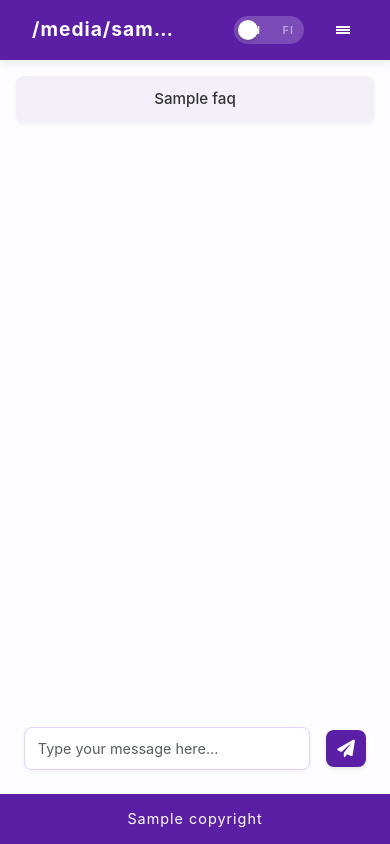
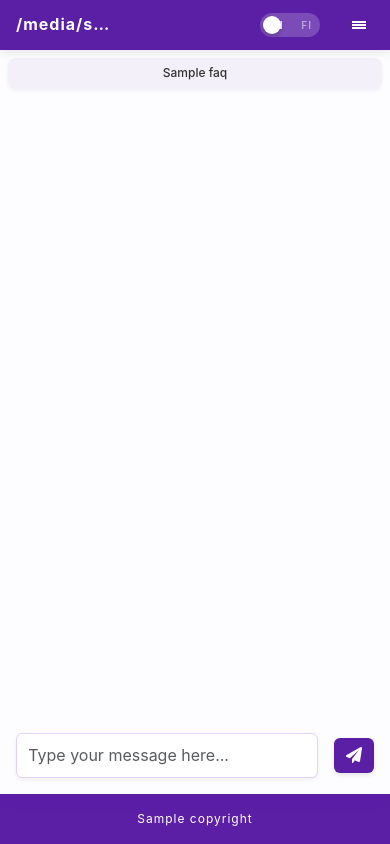
Before and after one commit to nasiriubat/thesis-rag, a Python web app: template templates/public/index.html in a window 390 px wide. Run offline with Jinja, Linux system fonts and the light colour scheme; the template is opened without the code that fills it: most values are stand-ins (such as "Sample title", 1, 10 or a date in 2020).

Commit message:
responsiveness edited

```diff
--- a/templates/public/index.html
+++ b/templates/public/index.html
@@ -409,6 +409,9 @@ html, body {
     padding: 0;
     overflow: hidden;
     font-family: 'Inter', -apple-system, BlinkMacSystemFont, 'Segoe UI', Roboto, Oxygen, Ubuntu, Cantarell, sans-serif;
+    -webkit-text-size-adjust: 100%;
+    -webkit-tap-highlight-color: transparent;
+    touch-action: manipulation;
 }
 
 .visitor-bg {
@@ -645,6 +648,9 @@ html, body {
     transition: all 0.3s ease;
     box-shadow: 0 2px 4px rgba(0,0,0,0.05);
     flex: 1;
+    -webkit-appearance: none;
+    -moz-appearance: none;
+    appearance: none;
 }
 
 .visitor-chat-input:focus {
@@ -723,36 +729,27 @@ html, body {
     .main-content-wrapper {
         margin: 0.5rem;
         padding: 0.5rem;
+        height: calc(100vh - 110px);
     }
 
     .visitor-sidebar {
-        width: 100%;
-        max-width: none;
-        min-width: unset;
-        position: fixed;
-        left: -100%;
-        top: 60px;
-        bottom: 50px;
-        z-index: 1000;
-        background: #fff;
-        transition: left 0.3s ease;
-    }
-
-    .visitor-sidebar.active {
-        left: 0;
+        display: none;
     }
 
     .visitor-main-bg {
         width: 100%;
+        border-radius: 8px;
     }
 
     .visitor-chat-container {
         padding: 1rem;
+        border-radius: 8px;
     }
 
     .user-message .visitor-message-content,
     .bot-message .visitor-message-content {
-        max-width: 90%;
+        max-width: 85%;
+        font-size: 0.9rem;
     }
 
     .hamburger-btn {
@@ -762,35 +759,53 @@ html, body {
     .nav-icons {
         display: none !important;
     }
+
+    .quick-faq-btn {
+        font-size: 0.85rem;
+        padding: 0.6rem 0.8rem;
+    }
 }
 
 @media (max-width: 767.98px) {
     .navbar-logo {
-        font-size: 1.2rem;
-        max-width: 150px;
+        font-size: 1.1rem;
+        max-width: 120px;
+    }
+
+    .visitor-navbar {
+        padding: 0.75rem;
+        height: 55px;
+    }
+
+    .nav-main {
+        padding: 0 0.75rem;
     }
 
     .visitor-chat-form {
         flex-direction: row;
         gap: 0.5rem;
         padding: 0.5rem;
+        margin-top: 0.5rem;
     }
 
     .visitor-chat-input {
-        font-size: 0.9rem;
-        padding: 0.6rem 0.8rem;
+        font-size: 16px; /* Prevents zoom on iOS */
+        padding: 0.75rem 0.8rem;
+        border-radius: 6px;
     }
 
     .visitor-send-btn {
-        padding: 0.6rem;
-        font-size: 1.1rem;
-        min-width: 40px;
+        padding: 0.75rem;
+        font-size: 1rem;
+        min-width: 45px;
+        border-radius: 6px;
     }
 
     .main-content-wrapper {
         margin: 0;
         padding: 0;
         border-radius: 0;
+        height: calc(100vh - 105px);
     }
 
     .visitor-main-bg {
@@ -799,6 +814,30 @@ html, body {
 
     .visitor-chat-container {
         border-radius: 0;
+        padding: 0.75rem;
+    }
+
+    .user-message .visitor-message-content,
+    .bot-message .visitor-message-content {
+        max-width: 90%;
+        font-size: 0.85rem;
+        padding: 0.6rem 0.8rem;
+    }
+
+    .quick-faq-btn {
+        font-size: 0.8rem;
+        padding: 0.5rem 0.6rem;
+        margin-bottom: 0.4rem;
+    }
+
+    .visitor-footer {
+        height: 50px;
+        font-size: 0.8rem;
+    }
+
+    .visitor-chat-messages {
+        margin-bottom: 0.75rem;
+        padding-right: 0.25rem;
     }
 }
 
@@ -1041,6 +1080,8 @@ html, body {
     flex-direction: column;
     transform: translateX(100%);
     transition: transform 0.3s ease;
+    overflow-y: auto;
+    -webkit-overflow-scrolling: touch;
 }
 
 .mobile-menu-overlay.active .mobile-menu-content {
@@ -1080,31 +1121,93 @@ html, body {
     font-size: 1.2rem;
 }
 
-@media (max-width: 767.98px) {
-    .hamburger-btn {
-        display: flex;
+/* Additional mobile optimizations */
+@media (max-width: 480px) {
+    .navbar-logo {
+        font-size: 1rem;
+        max-width: 100px;
     }
 
-    .nav-icons {
-        display: none;
+    .visitor-navbar {
+        padding: 0.5rem;
+        height: 50px;
     }
 
-    .visitor-sidebar {
-        display: none;
+    .nav-main {
+        padding: 0 0.5rem;
+    }
+
+    .visitor-chat-container {
+        padding: 0.5rem;
+    }
+
+    .visitor-chat-input {
+        font-size: 16px;
+        padding: 0.6rem 0.7rem;
+    }
+
+    .visitor-send-btn {
+        padding: 0.6rem;
+        min-width: 40px;
     }
 
     .main-content-wrapper {
-        margin: 0;
-        padding: 0;
-        border-radius: 0;
+        height: calc(100vh - 100px);
     }
 
-    .visitor-main-bg {
-        border-radius: 0;
+    .visitor-footer {
+        height: 50px;
+        font-size: 0.75rem;
     }
 
-    .visitor-chat-container {
-        border-radius: 0;
+    .user-message .visitor-message-content,
+    .bot-message .visitor-message-content {
+        max-width: 95%;
+        font-size: 0.8rem;
+        padding: 0.5rem 0.7rem;
+    }
+
+    .quick-faq-btn {
+        font-size: 0.75rem;
+        padding: 0.4rem 0.5rem;
+        margin-bottom: 0.3rem;
+    }
+
+    .toggle-switch {
+        width: 60px;
+        height: 24px;
+    }
+
+    .toggle-handle {
+        width: 18px;
+        height: 18px;
+        top: 3px;
+        left: 3px;
+    }
+
+    .toggle-input:checked + .toggle-label .toggle-handle {
+        left: calc(100% - 21px);
+    }
+
+    .toggle-text-en,
+    .toggle-text-fi {
+        font-size: 10px;
+    }
+
+    .toggle-text-en {
+        left: 8px;
+    }
+
+    .toggle-text-fi {
+        right: 8px;
+    }
+
+    .mobile-menu-content {
+        width: 100%;
+    }
+
+    .mobile-menu-overlay {
+        top: 50px;
     }
 }
 
```
